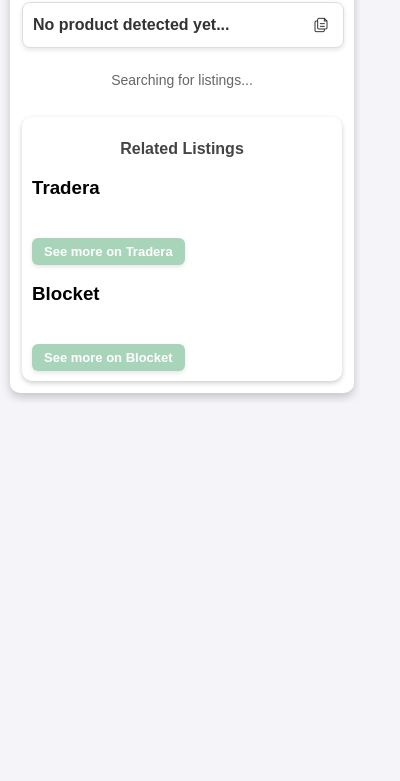
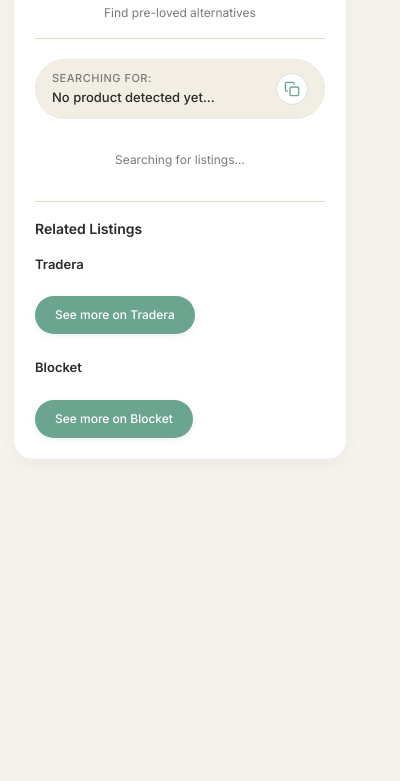
Before and after one commit to rath9110/SHAFv4, a browser extension: page popup.html in a window 400 px wide. Shown: the part 63-844 px from the top of the page. Drawn offline with Linux system fonts and the light colour scheme.

Commit message:
Redesign: Minimalistic popup UI with Siedo-inspired aesthetic

```diff
--- a/popup.css
+++ b/popup.css
@@ -1,125 +1,169 @@
-/* General Styles */
-body {
-    font-family: "Arial", sans-serif;
-    background-color: #f4f4f9;
+/* ===================================
+   RESET & BASE STYLES
+   =================================== */
+*, *::before, *::after {
+    box-sizing: border-box;
     margin: 0;
-    padding: 10px;
-    width: 360px; /* Ensure fixed width */
-    height: auto;
-    max-height: 650px; /* Prevent excessive height */
-    overflow-y: auto; /* Enable vertical scrolling if needed */
-    box-sizing: border-box;
+    padding: 0;
 }
 
-/* Ensure the popup container scales properly */
-#popupContainer {
-    background: white;
-    padding: 12px;
-    border-radius: 10px;
-    box-shadow: 0px 4px 10px rgba(0, 0, 0, 0.2);
-    width: 100%;
-    max-width: 320px; /* Prevent width overflow */
-    overflow-x: hidden; /* Prevent horizontal scroll */
-}
-
-/* Prevent inner containers from breaking the layout */
-#productContainer, #searchResults, #relatedProducts {
-    width: 100%;
-    max-width: 300px;
-    margin: 0 auto;
-    overflow-x: hidden; /* Ensure no horizontal scrolling */
-}
-
-/* Prevent abrupt cutoff */
 html, body {
-    min-height: 100%;
-    width: 100%;
-    overflow-x: hidden; /* Remove horizontal scroll */
-}
-
-/* Ensure popup doesn't overflow */
-html {
-    min-width: 360px !important;
-    max-width: 360px !important;
-    min-height: 600px !important;
-    max-height: 650px !important;
+    width: 360px;
+    min-height: 600px;
+    max-height: 650px;
     overflow-x: hidden;
     overflow-y: auto;
 }
 
-/* Header */
-h1 {
-    font-size: 18px;
-    color: #A8D5BA;
-    text-align: center;
-    margin-bottom: 10px;
+body {
+    font-family: "Inter", system-ui, -apple-system, BlinkMacSystemFont, "Segoe UI", sans-serif;
+    background-color: #F6F3EC; /* Warm off-white beige */
+    color: #2A2A2A; /* Primary text */
+    font-size: 13px;
+    line-height: 1.5;
+    -webkit-font-smoothing: antialiased;
+    -moz-osx-font-smoothing: grayscale;
 }
 
-/* Product Detection Section */
-#productContainer {
+/* ===================================
+   POPUP WRAPPER & MAIN CARD
+   =================================== */
+.popup-wrapper {
+    display: flex;
+    align-items: flex-start;
+    justify-content: center;
+    padding: 20px 18px;
+    min-height: 100%;
+}
+
+.main-card {
+    background: #FFFFFF;
+    border-radius: 18px;
+    padding: 24px;
+    width: 100%;
+    max-width: 340px;
+    box-shadow: 0 8px 20px rgba(15, 23, 42, 0.04);
+    border: 1px solid rgba(0, 0, 0, 0.03);
+}
+
+/* ===================================
+   HEADER
+   =================================== */
+.header {
+    text-align: center;
+    margin-bottom: 20px;
+    padding-bottom: 16px;
+    border-bottom: 1px solid #E3DAC5;
+}
+
+.header-title {
+    font-size: 17px;
+    font-weight: 600;
+    color: #6BA58F; /* Sage green */
+    letter-spacing: 0.3px;
+    margin-bottom: 4px;
+}
+
+.header-subtitle {
+    font-size: 12px;
+    color: #7A7A7A; /* Secondary text */
+    font-weight: 400;
+}
+
+/* ===================================
+   DETECTED PRODUCT (PILL-STYLE)
+   =================================== */
+.product-pill {
+    background: #F3EEE4; /* Very light neutral */
+    border-radius: 9999px;
+    padding: 10px 16px;
     display: flex;
     align-items: center;
     justify-content: space-between;
-    background: #fff;
-    padding: 10px;
-    border-radius: 8px;
-    border: 1px solid #ddd;
-    box-shadow: 0px 2px 5px rgba(0, 0, 0, 0.1);
+    gap: 10px;
+    margin-bottom: 16px;
+    border: 1px solid rgba(0, 0, 0, 0.02);
 }
 
-/* Detected Product */
-#detectedProduct {
-    font-size: 16px;
-    font-weight: bold;
-    color: #333;
-    margin: 0;
-    flex-grow: 1;
+.product-info {
+    flex: 1;
+    display: flex;
+    flex-direction: column;
+    gap: 2px;
+    overflow: hidden;
 }
 
-/* Copy Button */
-#copyProductName {
-    width: 24px;
-    height: 24px;
-    padding: 5px;
-    border: none;
-    background: none;
-    cursor: pointer;
+.product-label {
+    font-size: 11px;
+    color: #7A7A7A;
+    font-weight: 500;
+    text-transform: uppercase;
+    letter-spacing: 0.5px;
+}
+
+.product-name {
+    font-size: 13px;
+    font-weight: 500;
+    color: #2A2A2A;
+    white-space: nowrap;
+    overflow: hidden;
+    text-overflow: ellipsis;
+}
+
+.copy-button {
+    width: 32px;
+    height: 32px;
+    border-radius: 9999px;
+    border: 1px solid #D9E3DA; /* Secondary accent */
+    background: #FFFFFF;
     display: flex;
     align-items: center;
     justify-content: center;
-    transition: transform 0.2s ease-in-out;
+    cursor: pointer;
+    flex-shrink: 0;
+    transition: background-color 0.15s ease, border-color 0.15s ease, transform 0.1s ease;
+    color: #6BA58F;
 }
 
-#copyProductName:active {
-    transform: scale(1.2);
+.copy-button:hover {
+    background-color: #F8FAF8;
+    border-color: #6BA58F;
+    transform: scale(1.05);
 }
 
-/* Copy Icon */
-#copyIcon {
-    width: 16px;
-    height: 16px;
-    object-fit: contain;
-    opacity: 0.8;
+.copy-button:active {
+    transform: scale(0.95);
 }
 
-/* Search Results */
-#searchResults {
-    margin-top: 10px;
+/* ===================================
+   STATUS SECTION (LOADING/SEARCHING)
+   =================================== */
+.status-section {
     text-align: center;
-    font-size: 14px;
-    color: #666;
+    padding: 16px 0;
+    margin-bottom: 16px;
 }
 
-/* Spinner animation */
-.spinner {
-    width: 40px;
-    height: 40px;
-    border: 4px solid rgba(0, 0, 0, 0.1);
-    border-top: 4px solid #A8D5BA;
+.status-text {
+    font-size: 12px;
+    color: #7A7A7A;
+    font-weight: 400;
+}
+
+/* Loader (minimal spinner) */
+.loader {
+    display: none;
+    width: 20px;
+    height: 20px;
+    border: 2px solid #E3DAC5;
+    border-top-color: #6BA58F;
     border-radius: 50%;
-    animation: spin 1s linear infinite;
-    margin: 10px auto;
-    display: none;
+    margin: 12px auto 0;
+    animation: spin 0.8s linear infinite;
+}
+
+.loader.active {
+    display: block;
 }
 
 @keyframes spin {
@@ -127,111 +171,204 @@
     100% { transform: rotate(360deg); }
 }
 
-
-/* Related Listings Section */
-#relatedProducts {
-    margin-top: 15px;
-    padding: 10px;
-    background-color: #fff;
-    border-radius: 10px;
-    box-shadow: 0px 2px 5px rgba(0, 0, 0, 0.2);
+/* ===================================
+   RELATED LISTINGS SECTION
+   =================================== */
+.related-section {
+    padding-top: 16px;
+    border-top: 1px solid #E3DAC5;
 }
 
-#relatedProducts h2 {
-    text-align: center;
-    font-size: 16px;
-    margin-bottom: 8px;
-    color: #444;
+.section-title {
+    font-size: 14px;
+    font-weight: 600;
+    color: #2A2A2A;
+    margin-bottom: 16px;
+    text-align: left;
 }
 
-/* Listings Container */
+/* ===================================
+   MARKETPLACE GROUP
+   =================================== */
+.marketplace-group {
+    margin-bottom: 24px;
+}
+
+.marketplace-group:last-child {
+    margin-bottom: 0;
+}
+
+.marketplace-name {
+    font-size: 13px;
+    font-weight: 600;
+    color: #2A2A2A;
+    margin-bottom: 10px;
+}
+
+/* ===================================
+   LISTINGS CONTAINER
+   =================================== */
 .listings-container {
     display: flex;
     flex-direction: column;
-    gap: 10px;
-    padding: 5px;
-    max-height: 300px;
+    gap: 8px;
+    max-height: 200px;
     overflow-y: auto;
     overflow-x: hidden;
+    margin-bottom: 12px;
 }
 
-/* Individual Listing */
+/* Scrollbar styling (minimal) */
+.listings-container::-webkit-scrollbar {
+    width: 4px;
+}
+
+.listings-container::-webkit-scrollbar-track {
+    background: #F6F3EC;
+    border-radius: 9999px;
+}
+
+.listings-container::-webkit-scrollbar-thumb {
+    background: #D9E3DA;
+    border-radius: 9999px;
+}
+
+.listings-container::-webkit-scrollbar-thumb:hover {
+    background: #6BA58F;
+}
+
+/* ===================================
+   INDIVIDUAL LISTING
+   =================================== */
 .listing {
     display: flex;
     align-items: center;
-    background: #fff;
-    padding: 8px;
-    border-radius: 8px;
-    border: 1px solid #ddd;
-    transition: background 0.2s ease-in-out, transform 0.2s;
+    background: #FCFAF7;
+    padding: 10px 12px;
+    border-radius: 12px;
+    border: 1px solid #E3DAC5;
+    transition: background-color 0.15s ease, border-color 0.15s ease, transform 0.1s ease;
     overflow-x: hidden;
 }
 
 .listing:hover {
-    background: #f8f9fa;
-    transform: scale(1.02);
+    background: #F8FAF8;
+    border-color: #D9E3DA;
+    transform: translateY(-1px);
 }
 
-/* Listing Link */
 .listing a {
     display: flex;
     align-items: center;
     text-decoration: none;
-    color: #333;
+    color: inherit;
     width: 100%;
+    gap: 10px;
 }
 
-/* Listing Image */
 .listing img {
-    width: 50px;
-    height: 50px;
-    border-radius: 5px;
-    margin-right: 10px;
+    width: 48px;
+    height: 48px;
+    border-radius: 8px;
     object-fit: cover;
-    border: 1px solid #ddd;
+    border: 1px solid #E3DAC5;
+    flex-shrink: 0;
 }
 
-/* Listing Title */
 .listing-title {
-    font-size: 14px;
-    font-weight: bold;
-    color: #222;
+    font-size: 12px;
+    font-weight: 500;
+    color: #2A2A2A;
+    flex: 1;
+    overflow: hidden;
+    text-overflow: ellipsis;
+    white-space: nowrap;
 }
 
-/* Listing Price */
 .listing p {
-    font-size: 13px;
-    font-weight: bold;
-    color: #222;
-    margin-left: auto;
+    font-size: 12px;
+    font-weight: 600;
+    color: #6BA58F;
+    flex-shrink: 0;
+    margin-left: 8px;
 }
 
-/* Mobile-Friendly Enhancements */
+/* ===================================
+   PILL BUTTON (See more on...)
+   =================================== */
+.pill-button {
+    display: block;
+    width: fit-content;
+    margin: 0 auto;
+    padding: 10px 20px;
+    background-color: #6BA58F; /* Sage green */
+    color: #FFFFFF;
+    font-size: 12px;
+    font-weight: 500;
+    text-align: center;
+    text-decoration: none;
+    border-radius: 9999px;
+    border: none;
+    box-shadow: 0 2px 6px rgba(107, 165, 143, 0.15);
+    transition: background-color 0.15s ease, box-shadow 0.15s ease, transform 0.1s ease;
+    cursor: pointer;
+}
+
+.pill-button:hover {
+    background-color: #5A9278; /* Slightly darker green */
+    box-shadow: 0 4px 10px rgba(107, 165, 143, 0.25);
+    transform: translateY(-1px);
+}
+
+.pill-button:active {
+    transform: translateY(0);
+}
+
+/* ===================================
+   RESPONSIVE / MOBILE TWEAKS
+   =================================== */
 @media screen and (max-width: 400px) {
-    body {
-        width: 100%;
-        overflow-x: hidden;
+    .popup-wrapper {
+        padding: 16px 14px;
+    }
+
+    .main-card {
+        padding: 20px;
     }
 }
 
-/* See More Button */
+/* ===================================
+   UTILITY CLASSES
+   =================================== */
+.hidden {
+    display: none !important;
+}
+
+/* Keep old class for backward compatibility */
 .see-more-button {
     display: block;
     width: fit-content;
-    margin: 10px auto 0 auto;
-    padding: 6px 12px;
-    background-color: #A8D5BA;
-    color: #fff;
-    font-size: 13px;
-    font-weight: bold;
+    margin: 0 auto;
+    padding: 10px 20px;
+    background-color: #6BA58F;
+    color: #FFFFFF;
+    font-size: 12px;
+    font-weight: 500;
     text-align: center;
     text-decoration: none;
-    border-radius: 6px;
-    box-shadow: 0 2px 4px rgba(0, 0, 0, 0.1);
-    transition: background-color 0.2s ease-in-out, transform 0.2s ease-in-out;
+    border-radius: 9999px;
+    border: none;
+    box-shadow: 0 2px 6px rgba(107, 165, 143, 0.15);
+    transition: background-color 0.15s ease, box-shadow 0.15s ease, transform 0.1s ease;
+    cursor: pointer;
 }
 
 .see-more-button:hover {
-    background-color: #96c8aa;
-    transform: scale(1.05);
+    background-color: #5A9278;
+    box-shadow: 0 4px 10px rgba(107, 165, 143, 0.25);
+    transform: translateY(-1px);
 }
+
+.see-more-button:active {
+    transform: translateY(0);
+}
--- a/popup.html
+++ b/popup.html
@@ -1,44 +1,71 @@
 <!DOCTYPE html>
 <html lang="en">
+
 <head>
     <meta charset="UTF-8">
     <meta name="viewport" content="width=device-width, initial-scale=1.0">
     <title>Second-Hand Finder</title>
+    <link rel="preconnect" href="https://fonts.googleapis.com">
+    <link rel="preconnect" href="https://fonts.gstatic.com" crossorigin>
+    <link href="https://fonts.googleapis.com/css2?family=Inter:wght@400;500;600&display=swap" rel="stylesheet">
     <link rel="stylesheet" href="popup.css">
     <script src="popup.js" defer></script>
 </head>
+
 <body>
-    <div id="popupContainer">
-        <h1>Second-Hand Finder</h1>
+    <div class="popup-wrapper">
+        <div id="popupContainer" class="main-card">
+            <!-- Header -->
+            <header class="header">
+                <h1 class="header-title">Second-Hand Finder</h1>
+                <p class="header-subtitle">Find pre-loved alternatives</p>
+            </header>
 
-        <div id="productContainer">
-            <p id="detectedProduct">No product detected yet...</p>
-            <button id="copyProductName" title="Copy to clipboard">
-                <img src="icons/copy_icon.png" alt="Copy" id="copyIcon">
+            <!-- Detected Product Section -->
+            <div id="productContainer" class="product-pill">
+                <div class="product-info">
+                    <span class="product-label">Searching for:</span>
+                    <p id="detectedProduct" class="product-name">No product detected yet...</p>
+                </div>
+                <button id="copyProductName" class="copy-button" title="Copy to clipboard">
+                    <svg xmlns="http://www.w3.org/2000/svg" width="16" height="16" viewBox="0 0 24 24" fill="none"
+                        stroke="currentColor" stroke-width="2" stroke-linecap="round" stroke-linejoin="round">
+                        <rect x="9" y="9" width="13" height="13" rx="2" ry="2"></rect>
+                        <path d="M5 15H4a2 2 0 0 1-2-2V4a2 2 0 0 1 2-2h9a2 2 0 0 1 2 2v1"></path>
+                    </svg>
                 </button>
             </div>
 
-        <div id="searchResults">
-            <p>Searching for listings...</p>
-            <div id="loader"></div> <!-- Loader element -->
+            <!-- Loading/Status Section -->
+            <div id="searchResults" class="status-section">
+                <p class="status-text">Searching for listings…</p>
+                <div id="loader" class="loader"></div>
             </div>
 
-        <!-- New section for displaying listings from Tradera & Blocket -->
-        <div id="relatedProducts">
-            <h2>Related Listings</h2>
-            <div id="traderaResults">
-                <h3>Tradera</h3>
+            <!-- Related Listings Section -->
+            <div id="relatedProducts" class="related-section">
+                <h2 class="section-title">Related Listings</h2>
+
+                <!-- Tradera -->
+                <div id="traderaResults" class="marketplace-group">
+                    <h3 class="marketplace-name">Tradera</h3>
                     <div class="listings-container" id="traderaContainer"></div>
-                <a id="seeMoreTradera" class="see-more-button" href="#" target="_blank">See more on Tradera</a>
+                    <a id="seeMoreTradera" class="pill-button" href="#" target="_blank">
+                        See more on Tradera
+                    </a>
                 </div>
 
-            <div id="blocketResults">
-                <h3>Blocket</h3>
+                <!-- Blocket -->
+                <div id="blocketResults" class="marketplace-group">
+                    <h3 class="marketplace-name">Blocket</h3>
                     <div class="listings-container" id="blocketContainer"></div>
-                <a id="seeMoreBlocket" class="see-more-button" href="#" target="_blank">See more on Blocket</a>
+                    <a id="seeMoreBlocket" class="pill-button" href="#" target="_blank">
+                        See more on Blocket
+                    </a>
                 </div>
-
+            </div>
         </div>
     </div>
 </body>
+
 </html>
```
Lines whose indentation alone changed are shown as unchanged.
